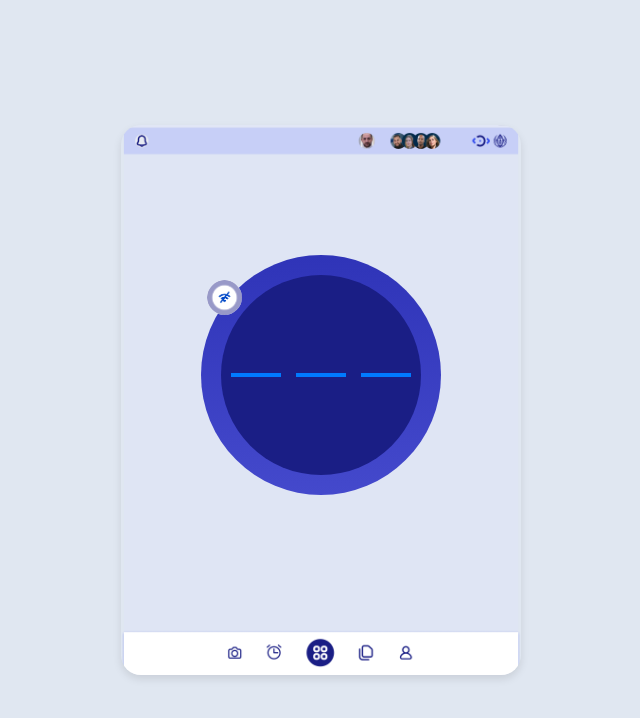
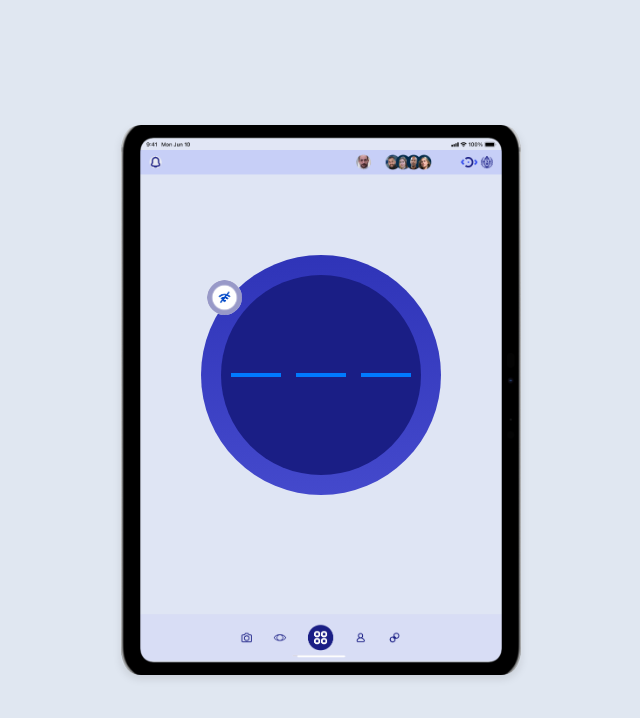
Before and after one commit to Chani874/Distance, a plain HTML site: page index.html in a window 1280 px wide. Shown: the whole page, without its empty margins (319-959 px from the left). Drawn offline with Linux system fonts and the light colour scheme; a web font is replaced by a local one.

Commit message:
Updated project files

```diff
--- a/index.html
+++ b/index.html
@@ -153,7 +153,7 @@
             wifiIcon.style.display = "none";
 
             // הצגת האייקון בצד שמאל למעלה
-            topLeftIcon.style.display = "block"; // הופעת האייקון בצד שמאל למעלה
+            // topLeftIcon.style.display = "block"; // הופעת האייקון בצד שמאל למעלה
 
             // התחלה של מספרים וצביעת העיגול כחול
             let currentValue = 0.1; // הערך ההתחלתי
--- a/styles.css
+++ b/styles.css
@@ -12,7 +12,7 @@ body {
 .tablet-container {
     width: 400px;
     height: 550px;
-    background: url('Frame 1984078044 (3).png') no-repeat center center;
+    background: url('ofline.png') no-repeat center center;
     background-size: cover;
     display: flex;
     justify-content: center;
```
Also changed, not shown: Frame 1984078001 (1).png (added), ofline.png (added).
